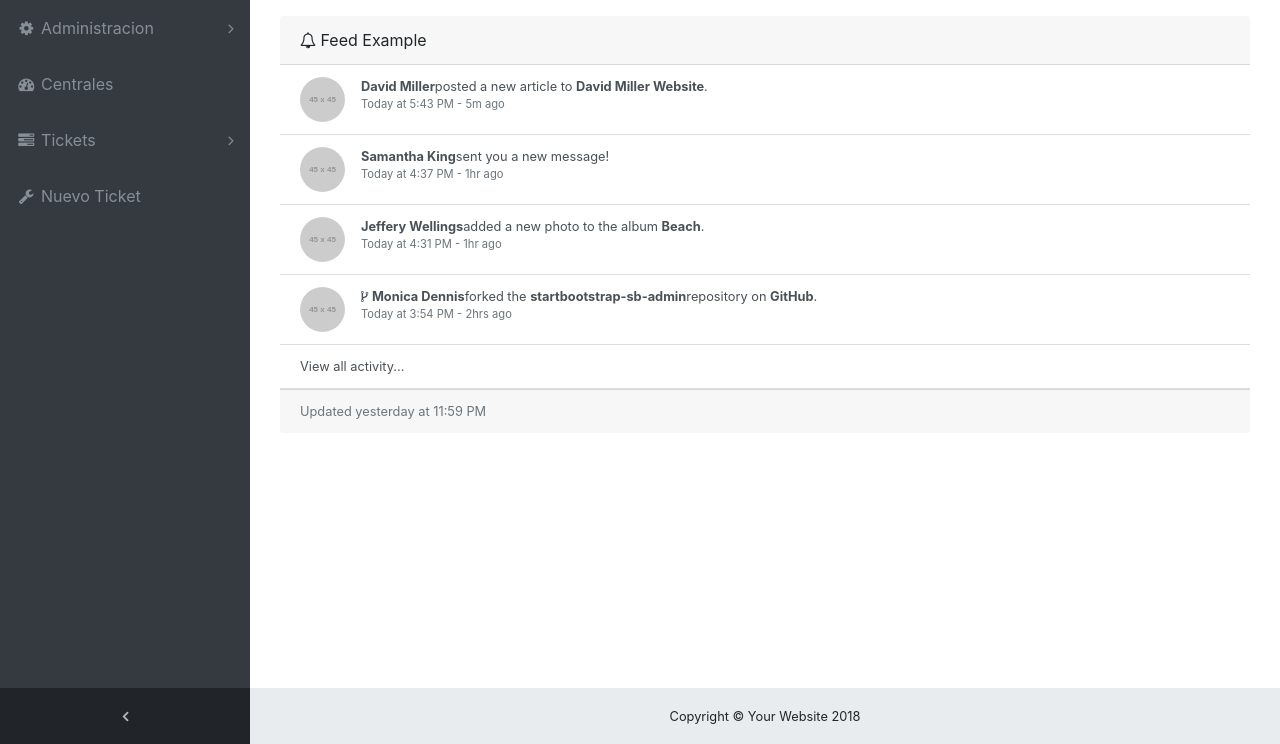
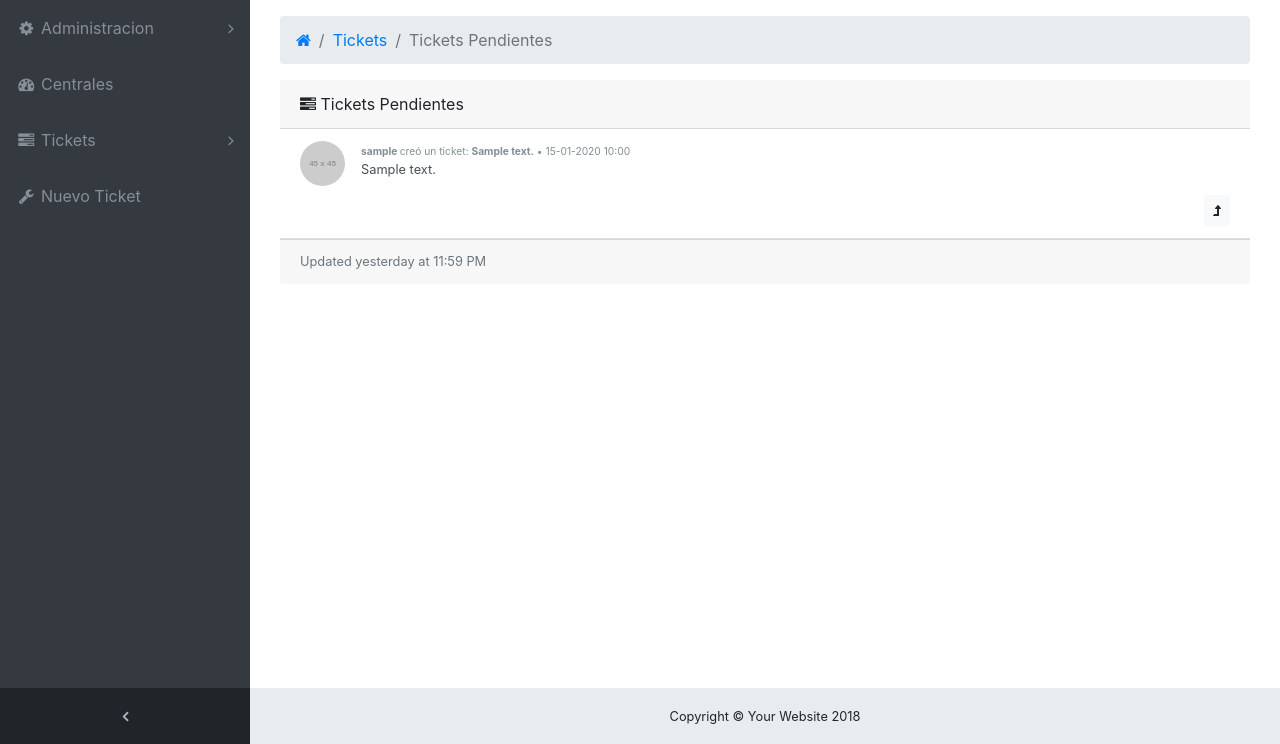
Before and after one commit to desarrollapy/ticketList, a Django app: page /ticket/pendientes in a window 1280 px wide. Shown: the part 56-800 px from the top of the page. Run offline with Django 3.2, Linux system fonts and the light colour scheme; a user stored in the database is signed in; tables that the repository leaves empty hold one stand-in row (values such as "Sample post"); grey boxes labelled with a size stand in for pictures from a placeholder-image service; some libraries are stand-ins or nearby versions.

Commit message:
Feat: Cambio de estados de tickets

```diff
--- a/TicketList/urls.py
+++ b/TicketList/urls.py
@@ -45,7 +45,16 @@ urlpatterns = [
     # Navegacion de Tickets.
     url(r'^ticket/registrar', views.ticketAgregar, name="TicketRegistrar"),
     url(r'^ticket/guardar', views.ticketGuardar, name="TicketGuardar"),
+    url(r'^ticket/mis-tickets', views.ticketMisTickets, name="misTickets"),
     url(r'^ticket/pendientes', views.ticketPendientesList, name="TicketPendientes"),
+    url(r'^ticket/atendidos', views.ticketAntendidosList, name="TicketAtendidos"),
+    url(r'^ticket/solucionados', views.ticketSolucionadosList, name="TicketSolucionados"),
+    url(r'^ticket/no-solucionados', views.ticketNoSolucionadosList, name="TicketNoSolucionados"),
+    url(r'^ticket/atender/(?P<id>\d+)', views.ticketAtender, name="atenderTicket"),
+    url(r'^ticket/solucionar/(?P<id>\d+)', views.ticketSolucionado, name="solucionarTicket"),
+
+    url(r'^ticket/sin-solucion/(?P<id>\d+)', views.ticketNoSolucionadoEdit, name="sinSolucionTicket"),
+    url(r'^ticket/no-solucionar/(?P<id>\d+)', views.ticketNoSolucionar, name="noSolucionarTicket"),
 
 ]
 
--- a/templates/TicketEdit.html
+++ b/templates/TicketEdit.html
@@ -5,10 +5,8 @@
 
         <ol class="breadcrumb">
             <li class="breadcrumb-item"><a href="/main"><i class="fa fa-home" aria-hidden="true"></i></a></li>
-            {% if request.user.is_superuser %}
-                <li class="breadcrumb-item"><a href="/ticket/todos">Roles</a></li>
-            {% endif %}
-            <li class="breadcrumb-item active">{{ titulo }}</li>
+            <li class="breadcrumb-item"><a href="/ticket/todos">Tickets</a></li>
+            <li class="breadcrumb-item active">Agregar</li>
         </ol>
 
         <div class="row">
--- a/templates/TicketList.html
+++ b/templates/TicketList.html
@@ -2,54 +2,62 @@
 {% block content %}
 
     <div class="container-fluid">
-
+        <ol class="breadcrumb">
+            <li class="breadcrumb-item"><a href="/main"><i class="fa fa-home" aria-hidden="true"></i></a></li>
+            <li class="breadcrumb-item"><a href="/ticket/todos">Tickets</a></li>
+            <li class="breadcrumb-item active">{{ titulo }}</li>
+        </ol>
         <div class="card-header">
-            <i class="fa fa-bell-o"></i> Feed Example
+            <i class="fa fa-tasks"></i> {{ titulo }}
         </div>
         <div class="list-group list-group-flush small">
+            {% for ticket in ticketList %}
             <a class="list-group-item list-group-item-action" href="#">
                 <div class="media">
                     <img class="d-flex mr-3 rounded-circle" src="http://placehold.it/45x45" alt="">
                     <div class="media-body">
-                        <strong>David Miller</strong>posted a new article to
-                        <strong>David Miller Website</strong>.
-                        <div class="text-muted smaller">Today at 5:43 PM - 5m ago</div>
+
+                        <small style="color: #828e95"><strong>
+                            {{ ticket.usuarioCreacion }}
+                        </strong>creó un ticket:
+                        <strong>{{ ticket.inconveniente.descripcion }}</strong>
+                        &bull; {{ ticket.fechaCreacion | date:'d-m-Y H:i' }}</small>
+                        <br />
+                        <p>{{ ticket.descripcionBreve }}</p>
+                        <div class="pull-right">
+                            <div class="btn-group btn-group-sm" role="group" aria-label="Basic example">
+                                {% if ticket.estado == 'PENDIENTE' %}
+                                <button type="button" class="btn btn-light"
+                                        onclick="goto('/ticket/atender/{{ ticket.id }}')"
+                                        data-toggle="tooltip" data-placement="top" title="Atender">
+                                    <i class="fa fa-level-up" aria-hidden="true"></i>
+                                </button>
+                                {% endif %}
+                                {% if ticket.estado == 'ATENDIDO' %}
+                                <button type="button" class="btn btn-light"
+                                        onclick="goto('/ticket/solucionar/{{ ticket.id }}')"
+                                        data-toggle="tooltip" data-placement="top" title="Solucionado">
+                                    <i class="fa fa-check" aria-hidden="true"></i>
+                                </button>
+                                <button type="button" class="btn btn-light"
+                                        onclick="goto('/ticket/sin-solucion/{{ ticket.id }}')"
+                                        data-toggle="tooltip" data-placement="top" title="No solucionado">
+                                    <i class="fa fa-times" aria-hidden="true"></i>
+                                </button>
+                                {% endif %}
+                            </div>
+                        </div>
                     </div>
                 </div>
             </a>
-            <a class="list-group-item list-group-item-action" href="#">
-                <div class="media">
-                    <img class="d-flex mr-3 rounded-circle" src="http://placehold.it/45x45" alt="">
-                    <div class="media-body">
-                        <strong>Samantha King</strong>sent you a new message!
-                        <div class="text-muted smaller">Today at 4:37 PM - 1hr ago</div>
-                    </div>
-                </div>
-            </a>
-            <a class="list-group-item list-group-item-action" href="#">
-                <div class="media">
-                    <img class="d-flex mr-3 rounded-circle" src="http://placehold.it/45x45" alt="">
-                    <div class="media-body">
-                        <strong>Jeffery Wellings</strong>added a new photo to the album
-                        <strong>Beach</strong>.
-                        <div class="text-muted smaller">Today at 4:31 PM - 1hr ago</div>
-                    </div>
-                </div>
-            </a>
-            <a class="list-group-item list-group-item-action" href="#">
-                <div class="media">
-                    <img class="d-flex mr-3 rounded-circle" src="http://placehold.it/45x45" alt="">
-                    <div class="media-body">
-                        <i class="fa fa-code-fork"></i>
-                        <strong>Monica Dennis</strong>forked the
-                        <strong>startbootstrap-sb-admin</strong>repository on
-                        <strong>GitHub</strong>.
-                        <div class="text-muted smaller">Today at 3:54 PM - 2hrs ago</div>
-                    </div>
-                </div>
-            </a>
-            <a class="list-group-item list-group-item-action" href="#">View all activity...</a>
+            {% endfor %}
         </div>
         <div class="card-footer small text-muted">Updated yesterday at 11:59 PM</div>
     </div>
+    <script>
+        function goto(link) {
+            console.log(link);
+            window.location = link;
+        }
+    </script>
 {% endblock %}
--- a/templates/base.html
+++ b/templates/base.html
@@ -110,16 +110,19 @@
                 </a>
                 <ul class="sidenav-second-level collapse" id="collapseTicket">
                     <li>
+                        <a href="/ticket/mis-tickets">Mis tickets</a>
+                    </li>
+                    <li>
                         <a href="/ticket/pendientes">Pendientes</a>
                     </li>
                     <li>
-                        <a href="/rol/todos">Atendidos</a>
+                        <a href="/ticket/atendidos">Atendidos</a>
                     </li>
                     <li>
-                        <a href="/rol/todos">Solucionados</a>
+                        <a href="/ticket/solucionados">Solucionados</a>
                     </li>
                     <li>
-                        <a href="/rol/todos">No Solucionados</a>
+                        <a href="/ticket/no-solucionados">No Solucionados</a>
                     </li>
                 </ul>
             </li>
--- a/ticket/views.py
+++ b/ticket/views.py
@@ -545,8 +545,103 @@ def ticketGuardar(request):
         )
         ticket.save()
         messages.add_message(request, messages.SUCCESS, 'Ticket Creado')
-        return HttpResponseRedirect('/main')
+        return HttpResponseRedirect('/ticket/mis-tickets')
 
 @login_required(login_url='/')
 def ticketPendientesList(request):
-    return render(request, "TicketList.html",{});
+    ticketList = Ticket.objects.all().filter(estado__exact='PENDIENTE')
+    return render(request, "TicketList.html",{
+        "ticketList":ticketList,
+        "titulo":"Tickets Pendientes"
+    });
+
+@login_required(login_url='/')
+def ticketAntendidosList(request):
+    ticketList = Ticket.objects.all().filter(estado__exact='ATENDIDO')
+    return render(request, "TicketList.html",{
+        "ticketList":ticketList,
+        "titulo":"Tickets Atendidos"
+    });
+
+@login_required(login_url='/')
+def ticketSolucionadosList(request):
+    ticketList = Ticket.objects.all().filter(estado__exact='SOLUCIONADO')
+    return render(request, "TicketList.html",{
+        "ticketList":ticketList,
+        "titulo":"Tickets Solucionados"
+    });
+
+@login_required(login_url='/')
+def ticketNoSolucionadosList(request):
+    ticketList = Ticket.objects.all().filter(estado__exact='NO_SOLUCIONADO')
+    return render(request, "TicketList.html",{
+        "ticketList":ticketList,
+        "titulo":"Tickets No Solucionados"
+    });
+
+@login_required(login_url='/')
+def ticketAtender(request, id):
+    usuario = User.objects.get(id=request.user.id);
+    ticket = Ticket.objects.get(id=id)
+    ticket.estado = 'ATENDIDO'
+    ticket.usuarioEncargado = usuario
+    ticket.save()
+    messages.add_message(request, messages.SUCCESS, 'Ticket marcado como atendido')
+    return HttpResponseRedirect('/ticket/pendientes')
+
+@login_required(login_url='/')
+def ticketSolucionado(request, id):
+    usuario = User.objects.get(id=request.user.id);
+    ticket = Ticket.objects.get(id=id)
+    if usuario.id == ticket.usuarioEncargado.id:
+        ticket.estado = 'SOLUCIONADO'
+        ticket.save()
+        messages.add_message(request, messages.SUCCESS, 'Ticket marcado como solucionado')
+        return HttpResponseRedirect('/ticket/atendidos')
+    else:
+        messages.add_message(request, messages.ERROR, 'No esta autorizado a solucionar ticket')
+        return HttpResponseRedirect('/ticket/atendidos')
+
+
+@login_required(login_url='/')
+def ticketNoSolucionadoEdit(request, id):
+    usuario = User.objects.get(id=request.user.id);
+    ticket = Ticket.objects.get(id=id)
+    if usuario.id == ticket.usuarioEncargado.id:
+        motivos = Motivo.objects.all();
+        action = "/ticket/no-solucionar/" + str(id)
+        context = {
+            "motivosList":motivos,
+            "action":action,
+        }
+        return render(request, 'TicketNoSolucionadoEdit.html', context)
+    else:
+        messages.add_message(request, messages.ERROR, 'No esta autorizado a solucionar ticket')
+        return HttpResponseRedirect('/ticket/atendidos')
+
+@login_required(login_url='/')
+def ticketNoSolucionar(request, id):
+    usuario = User.objects.get(id=request.user.id);
+    ticket = Ticket.objects.get(id=id)
+    if usuario.id == ticket.usuarioEncargado.id:
+        if request.method == 'POST':
+            motivo = Motivo.objects.get(id=request.POST['motivo'])
+            ticket.motivo = motivo
+            ticket.estado = "NO_SOLUCIONADO"
+            ticket.save()
+
+            messages.add_message(request, messages.SUCCESS, 'Ticket marcado como No solucionado')
+            return HttpResponseRedirect('/ticket/atendidos')
+
+    else:
+        messages.add_message(request, messages.ERROR, 'No esta autorizado a solucionar ticket')
+        return HttpResponseRedirect('/ticket/atendidos')
+
+@login_required(login_url='/')
+def ticketMisTickets(request):
+    usuario = User.objects.get(id=request.user.id)
+    ticketList = Ticket.objects.all().filter(usuarioCreacion=usuario)
+    return render(request, "TicketList.html",{
+        "ticketList":ticketList,
+        "titulo":"Mis Tickets"
+    });
```
Also changed, not shown: templates/TicketNoSolucionadoEdit.html (added, +39 -0 lines).
